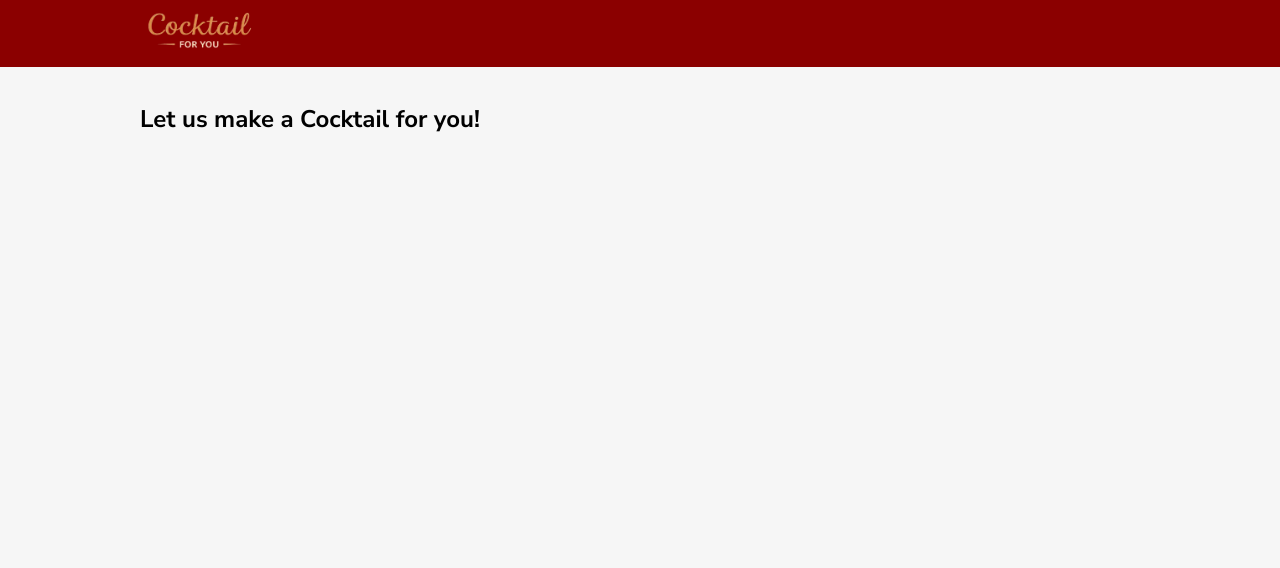
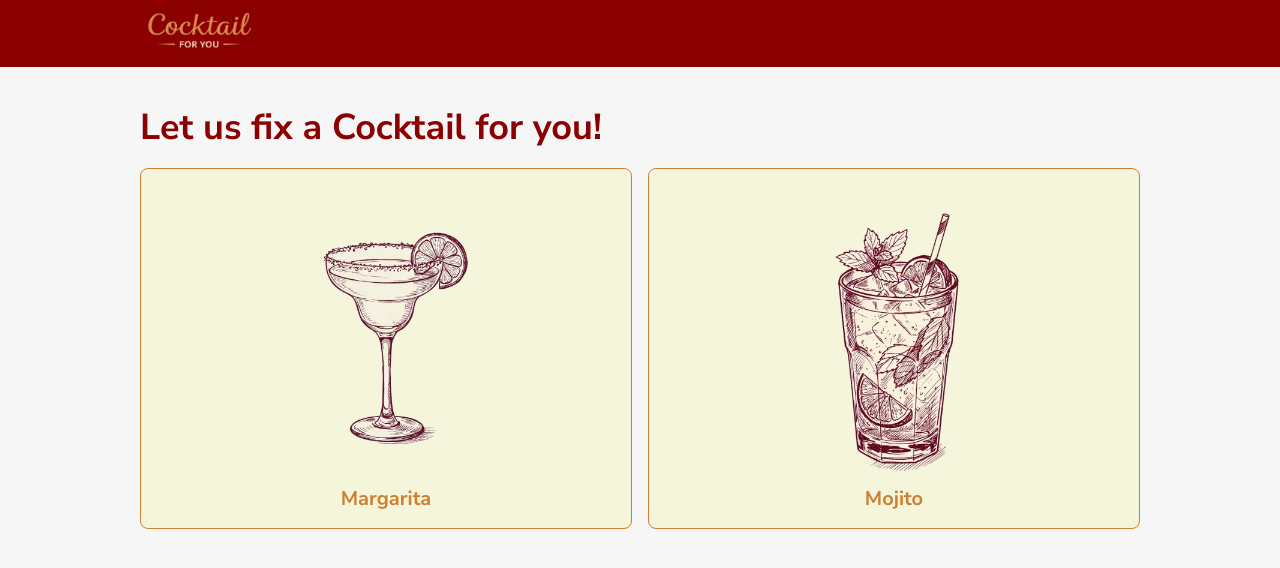
Before and after one commit to Serene47/cocktail-for-you, an Angular app: page /home in a window 1280 px wide. Shown: the top 568 px of the page. Built offline with nearby package versions, Linux system fonts and the light colour scheme.

Commit message:
feat(home): add home component

```diff
--- /dev/null
+++ b/src/app/data-access/models/constants/cocktail.constants.ts
@@ -0,0 +1,5 @@
+
+export const COCKTAIL_CATEGORIES = {
+  MARGARITA: 'margarita',
+  MOJITO: 'mojito'
+} as const
--- /dev/null
+++ b/src/app/data-access/models/constants/route.constants.ts
@@ -0,0 +1,6 @@
+
+export const APP_ROUTES = {
+  HOME: 'home',
+  COCKTAILS: 'cocktails',
+  COCKTAIL_DETAILS: 'details'
+} as const
--- a/src/app/features/home/home.component.html
+++ b/src/app/features/home/home.component.html
@@ -1,3 +1,16 @@
-<section class="into">
-  <h2 class="intro__headline">Let us make a Cocktail for you!</h2>
+<section class="intro">
+  <h2 class="intro__headline">Let us fix a Cocktail for you!</h2>
 </section>
+
+<nav class="quick-links">
+  <a [routerLink]="['/'+ APP_ROUTES.COCKTAILS]" [queryParams]="{ category: COCKTAIL_CATEGORIES.MARGARITA}"
+    class="quick-links__item category-card">
+    <img class="category-card__image" src="/images/margarita.webp" alt="Margarita" />
+    <h4 class="category-card__title">Margarita</h4>
+  </a>
+  <a [routerLink]="['/'+ APP_ROUTES.COCKTAILS]" [queryParams]="{ type: COCKTAIL_CATEGORIES.MOJITO }"
+    class="quick-links__item category-card">
+    <img class="category-card__image" src="/images/mojito.webp" alt="Mojito" />
+    <h4 class="category-card__title">Mojito</h4>
+  </a>
+</nav>
--- a/src/app/features/home/home.component.scss
+++ b/src/app/features/home/home.component.scss
@@ -1,12 +1,51 @@
 
-.wrapper {
-  margin : 1.5rem 0;
+@import "variables.scss";
 
-  @media ( min-width : 768px ) {
-    margin : 2.25rem 0;
+.intro {
+  margin-bottom: 1rem;
+
+  &__headline {
+    color : $primary;
+    font-size: 1.75rem;
+
+    @media (min-width: 768px) {
+      font-size: 2.25rem;
+    }
+  }
+}
+
+.quick-links {
+  display: flex;
+  flex-direction: column;
+  gap: 1rem;
+
+  &__item {
+    flex: 1 1 auto;
+    display: flex;
+    flex-direction: column;
+    align-items: center;
+    justify-content: center;
   }
 
-  @media ( min-width : 992x ) {
-    margin : 2.25rem 0;
+  @media (min-width: 768px) {
+    flex-direction: row;
   }
 }
+
+.category-card {
+  padding: 1rem;
+  background-color: $neutral;
+  border: 1px solid $secondary;
+  border-radius: .5rem;
+  text-decoration: none;
+
+  &__image {
+    width: 100%;
+    max-width: 18.75rem;
+    aspect-ratio: 1 / 1;
+  }
+
+  &__title {
+    color : $secondary;
+  }
+}
--- a/src/app/features/home/home.component.ts
+++ b/src/app/features/home/home.component.ts
@@ -1,11 +1,16 @@
 import { Component } from '@angular/core';
+import { RouterLink } from '@angular/router';
+import { COCKTAIL_CATEGORIES } from '../../data-access/models/constants/cocktail.constants';
+import { APP_ROUTES } from './../../data-access/models/constants/route.constants';
 
 @Component({
   selector: 'app-home',
-  imports: [],
+  imports: [RouterLink],
   templateUrl: './home.component.html',
   styleUrl: './home.component.scss'
 })
 export class HomeComponent {
+  COCKTAIL_CATEGORIES = COCKTAIL_CATEGORIES;
+  APP_ROUTES = APP_ROUTES;
 
 }
--- a/src/index.scss
+++ b/src/index.scss
@@ -1,5 +1,6 @@
 @import "variables.scss";
 @import "utility.scss";
+@import "typography.scss";
 
 *, *::before, *::after {
   box-sizing: border-box;
--- /dev/null
+++ b/src/styles/typography.scss
@@ -0,0 +1,24 @@
+
+h1 {
+  font-size: 3rem;
+}
+
+h2 {
+  font-size: 2.25rem;
+}
+
+h3 {
+  font-size: 1.75rem;
+}
+
+h4 {
+  font-size: 1.25rem;
+}
+
+h5 {
+  font-size: 1rem;
+}
+
+h1 {
+  font-size: .125rem;
+}
--- a/src/styles/utility.scss
+++ b/src/styles/utility.scss
@@ -1,6 +1,6 @@
 
 .container {
-  width: 95%;
+  width: 90%;
   max-width: 62.5rem;
   margin: auto;
 }
```
Also changed, not shown: src/app/app.routes.ts (+5 -4 lines).
